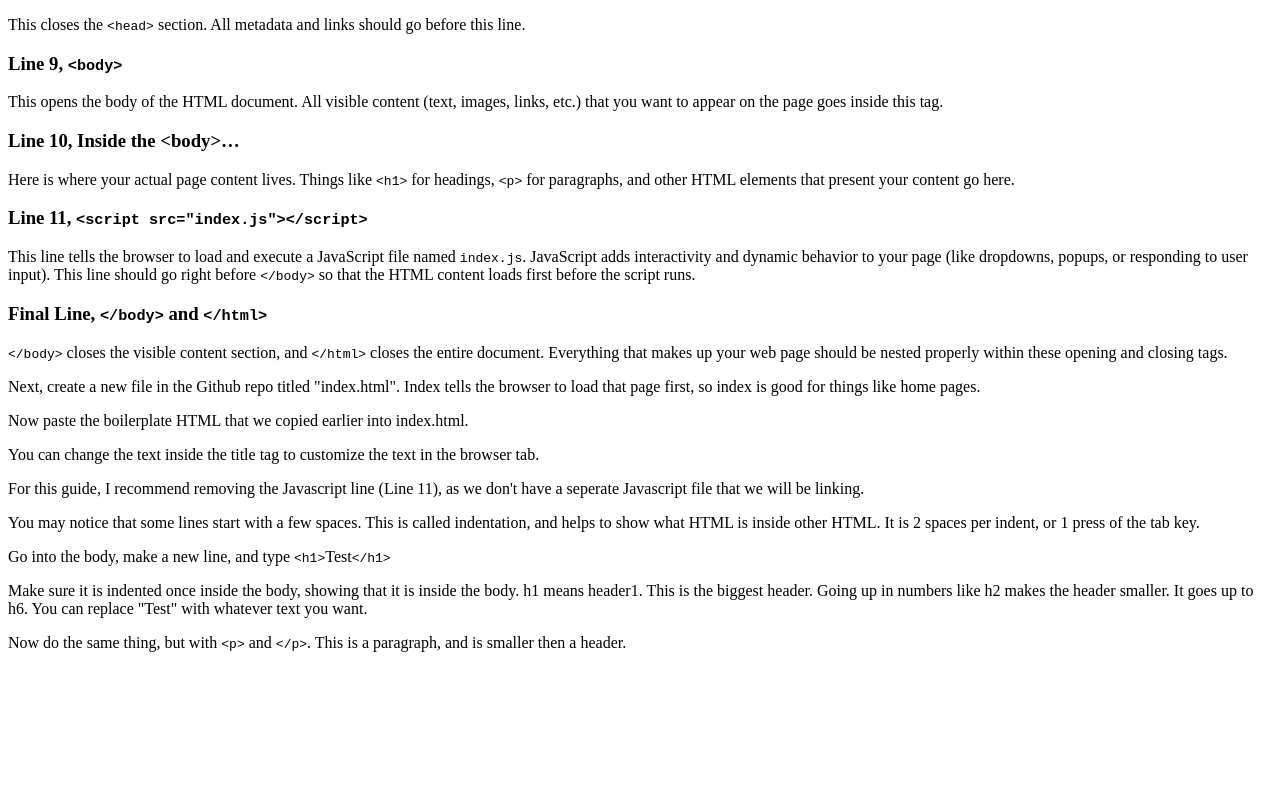
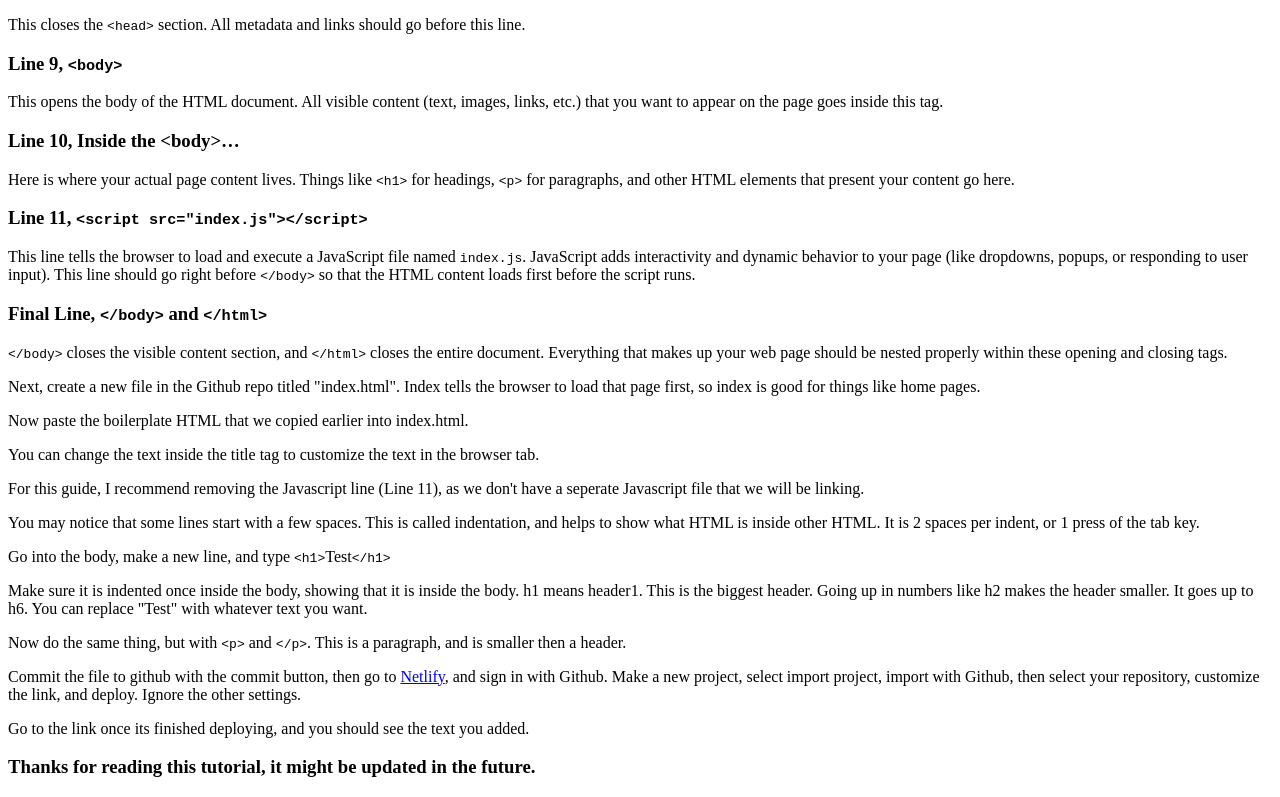
Before and after one commit to kyle22112/html-basics, a plain HTML site: page index.html in a window 1280 px wide. Shown: the part 1174-1971 px from the top of the page. Before the commit the page ends 1842 px from the top, so only its background shows below. Drawn offline with Linux system fonts and the light colour scheme.

Commit message:
Update index.html

```diff
--- a/index.html
+++ b/index.html
@@ -64,5 +64,8 @@
     <p>Go into the body, make a new line, and type <code>&lt;h1&gt;</code>Test<code>&lt;/h1&gt;</code></p>
     <p>Make sure it is indented once inside the body, showing that it is inside the body. h1 means header1. This is the biggest header. Going up in numbers like h2 makes the header smaller. It goes up to h6. You can replace "Test" with whatever text you want.</p>
     <p>Now do the same thing, but with <code>&lt;p&gt;</code> and <code>&lt;/p&gt;</code>. This is a paragraph, and is smaller then a header.</p>
+    <p>Commit the file to github with the commit button, then go to <a href="netlify.com">Netlify</a>, and sign in with Github. Make a new project, select import project, import with Github, then select your repository, customize the link, and deploy. Ignore the other settings.</p>
+    <p>Go to the link once its finished deploying, and you should see the text you added.</p>
+    <h3>Thanks for reading this tutorial, it might be updated in the future.</h3>
   </body>
 </html>
```
